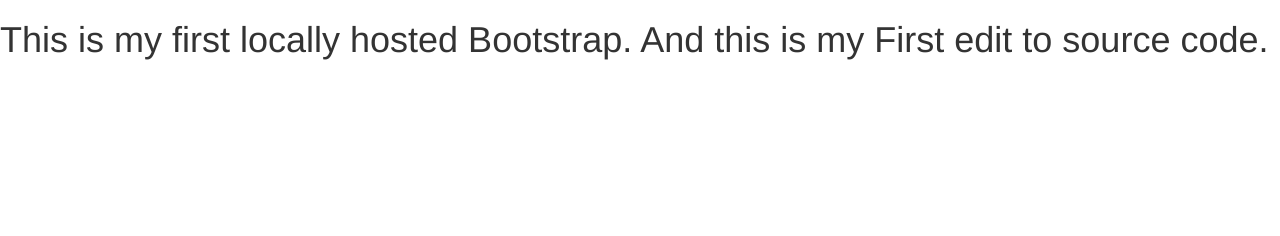
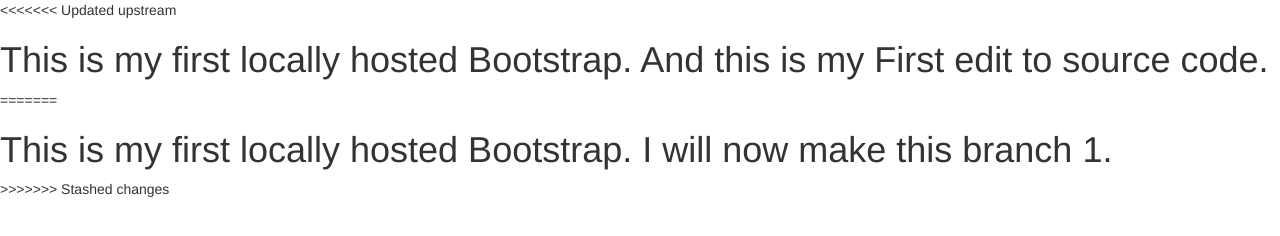
Before and after one commit to guitarchitect/bootstrap-example, a plain HTML site: page index.html in a window 1280 px wide. Drawn offline with nearby package versions, Linux system fonts and the light colour scheme.

Commit message:
Again
we tried again

```diff
--- a/index.html
+++ b/index.html
@@ -18,7 +18,11 @@
     <![endif]-->
   </head>
   <body>
+<<<<<<< Updated upstream
     <h1>This is my first locally hosted Bootstrap. And this is my First edit to source code.</h1>
+=======
+    <h1>This is my first locally hosted Bootstrap. I will now make this branch 1.</h1>
+>>>>>>> Stashed changes
 
     <!-- jQuery (necessary for Bootstrap's JavaScript plugins) -->
     <script src="https://ajax.googleapis.com/ajax/libs/jquery/1.11.3/jquery.min.js"></script>
```
